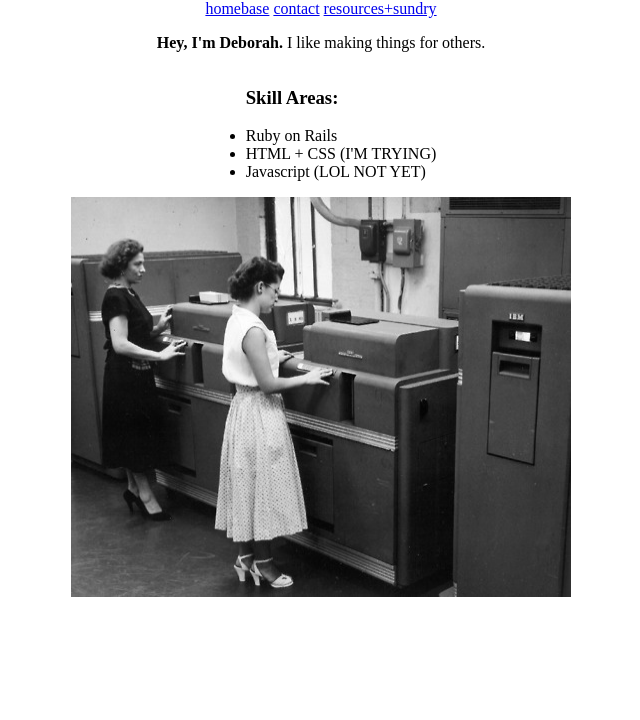
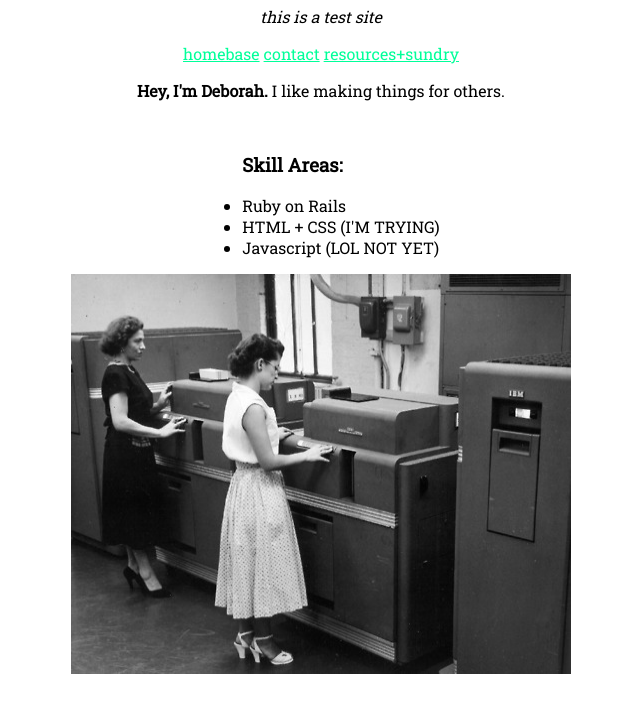
Before and after one commit to arcoiris/arcoiris, a plain HTML site: page index.html in a window 1280 px wide. Shown: the part 80-800 px from the top of the page, without its empty margins (319-959 px from the left). Drawn offline with Linux system fonts and the light colour scheme.

```diff
--- a/css/style.css
+++ b/css/style.css
@@ -1,12 +1,13 @@
 body {
-
-}
-
-.container {
+	font-family: 'Roboto Slab', serif;
 	text-align: center;
 }
 
-.list {
+a {
+	color: #00FF99;
+}
+
+ul {
 	text-align: justify;
 	display: inline-block;
 }
--- a/index.html
+++ b/index.html
@@ -3,24 +3,23 @@
 	<head>
 		<meta charset="utf-8">
 		<title>arcoiris | app development</title>
+		<link href='http://fonts.googleapis.com/css?family=Roboto+Slab' rel='stylesheet' type='text/css'>
 		<link rel="stylesheet" href="css/style.css">
 	</head>
 	<body>
-		<div class="container">
 			<h1>arcoiris</h1>
-			<a href="index.html">homebase</a> <a href="contact.html">contact</a> <a href="links.html">resources+sundry</a>
+			<p><i>this is a test site</i></p>
+			<a href="index.html">homebase</a> <a href="contact.html">contact</a>
+			<a href="links.html">resources+sundry</a>
 			<p><b>Hey, I'm Deborah.</b> I like making things for others.</p>
-
-			<div class="list">
 			<ul>
 				<h3>Skill Areas:</h3>
 				<li>Ruby on Rails</li>
 				<li>HTML + CSS (I'M TRYING)</li>
 				<li>Javascript (LOL NOT YET)</li>
 			</ul>
-				</div><br>
+				<br>
 
 			<img src="images/computer.jpg" alt="women working with the first IBM computer" height="400" width="500">
-		</div>
 	</body>
 </html>
```
Also changed, not shown: contact.html (+1 -2 lines), links.html (+1 -4 lines), 1 other file. Lines whose indentation alone changed are shown as unchanged.
